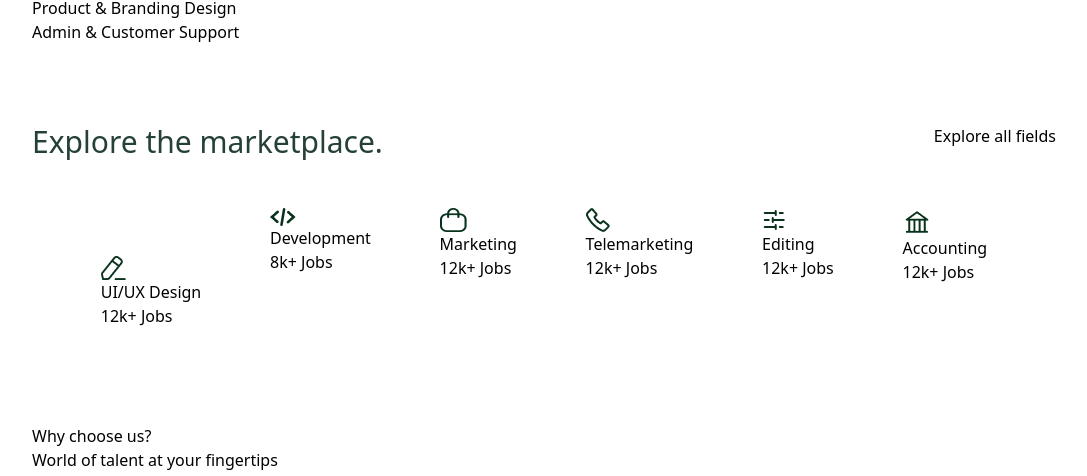
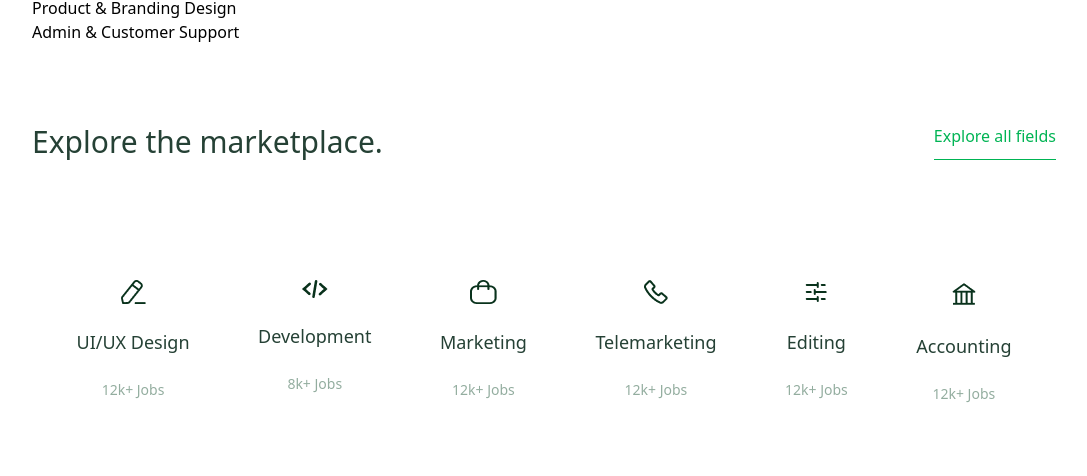
Before and after one commit to tillerload/JobiApp, a React (Vite) app: page / in a window 1280 px wide. Shown: the part 860-1336 px from the top of the page, without its empty margins (96-1183 px from the left). Built offline with nearby package versions, Linux system fonts and the light colour scheme; no server answers; the database is empty.

Commit message:
almost done stlying marketplace section just need to align icons and create hover effect

```diff
--- a/src/index.css
+++ b/src/index.css
@@ -7,8 +7,14 @@
     color: theme('colors.white');
     background-color: theme('colors.limeGreen');
     border-radius: theme('borderRadius.2xl');
-    padding: 0.5rem 1.25rem 0.5rem 1.25rem;
-
-
+    padding: 0.5rem 1.25rem;
+  }
+  .marketBtn {
+    display: flex;
+    flex-direction: column;
+    margin: 3rem 0;
+    align-items: center;
+    padding: 1.5rem;
+    border-radius: 1rem;
   }
 }
--- a/src/pages/homePage/HomePageExplore.jsx
+++ b/src/pages/homePage/HomePageExplore.jsx
@@ -5,50 +5,50 @@ const HomePageExplore = () => {
           <div className="wrapper">
             <div className="topPartMarketplace flex justify-between">
               <h3 className="text-darkGreen text-3xl">Explore the marketplace.</h3>
-              <a href="">Explore all fields</a>
+              <a href="" className="text-limeGreen border-b">Explore all fields</a>
             </div>
             <ul className="flex my-12 justify-evenly">
-              <li className="flex flex-col my-12">
+              <li className="marketBtn">
                 <div>
                   <img src="assets\iconDesign.png" alt="pencil icon" />
                 </div>
-                <h5>UI/UX Design</h5>
-                <p>12k+ Jobs</p>
+                <h5 className="text-lg my-6 text-darkGreen">UI/UX Design</h5>
+                <p className="text-sm text-greyGreen">12k+ Jobs</p>
               </li>
-              <li>
+              <li className="marketBtn">
                 <div>
                   <img src="assets\iconTags.png" alt="bracket icon" />
                 </div>
-                <h5>Development</h5>
-                <p>8k+ Jobs</p>
+                <h5 className="text-lg my-6 text-darkGreen">Development</h5>
+                <p className="text-sm text-greyGreen">8k+ Jobs</p>
               </li>
-              <li>
+              <li className="marketBtn">
                 <div>
                   <img src="assets\iconBriefcase.png" alt="briefcase icon" />
                 </div>
-                <h5>Marketing</h5>
-                <p>12k+ Jobs</p>
+                <h5 className="text-lg my-6 text-darkGreen">Marketing</h5>
+                <p className="text-sm text-greyGreen">12k+ Jobs</p>
               </li>
-              <li>
+              <li className="marketBtn">
                 <div>
                   <img src="assets\iconPhone.png" alt="telephone icon" />
                 </div>
-                <h5>Telemarketing</h5>
-                <p>12k+ Jobs</p>
+                <h5 className="text-lg my-6 text-darkGreen">Telemarketing</h5>
+                <p className="text-sm text-greyGreen">12k+ Jobs</p>
               </li>
-              <li>
+              <li className="marketBtn">
                 <div>
                   <img src="assets\iconEditing.png" alt="editing icon" />
                 </div>
-                <h5>Editing</h5>
-                <p>12k+ Jobs</p>
+                <h5 className="text-lg my-6 text-darkGreen">Editing</h5>
+                <p className="text-sm text-greyGreen">12k+ Jobs</p>
               </li>
-              <li>
+              <li className="marketBtn">
                 <div>
                   <img src="assets\iconBank.png" alt="bank icon" />
                 </div>
-                <h5>Accounting</h5>
-                <p>12k+ Jobs</p>
+                <h5 className="text-lg my-6 text-darkGreen">Accounting</h5>
+                <p className="text-sm text-greyGreen">12k+ Jobs</p>
               </li>
             </ul>
           </div>
```
